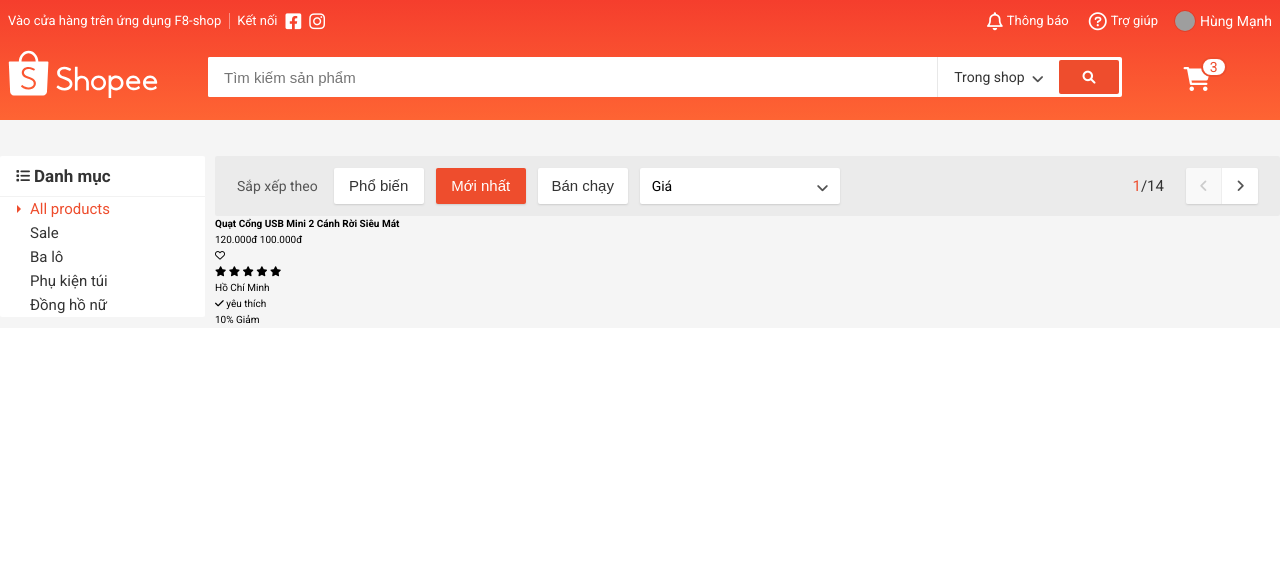
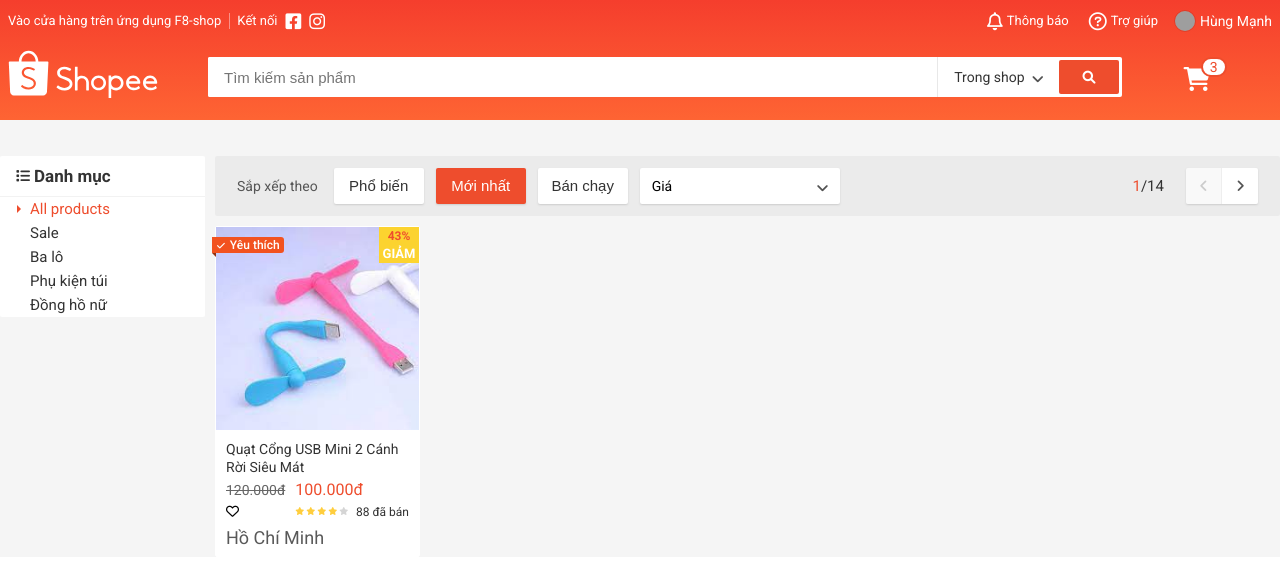
Before and after one commit to hungmanh02/cover_template_shoppe, a PHP site: page / in a window 1280 px wide. Shown: the top 584 px of the page. Run offline with PHP 8.4, Linux system fonts and the light colour scheme; grey boxes are pictures that could not be loaded.

Commit message:
css sản phẩm

```diff
--- a/assets/css/base.css
+++ b/assets/css/base.css
@@ -4,6 +4,7 @@
     --black-color:#000;
     --text-color:#333;
     --border-color:#dbdbdb;
+    --star-gold-color:#ffce3e;
     --header-height:120px;
     --navbar-height:34px;
     --header-with-search-height:calc(var(--header-height) - var(--navbar-height));
--- a/assets/css/main.css
+++ b/assets/css/main.css
@@ -882,5 +882,162 @@
 }
 /* sản phẩm */
 .product-item{
+    position: relative;
+    margin-top: 10px;
+    background-color: var(--white-color);
+    border: 1px solid var(--white-color);
+    border-radius: 2px;
+}
+.product-item:hover{
+    border: 1px solid var(--primary-color);
+    border-radius: 2px;
+}
+.product-item__img{
+    padding-top: 100%;
+    background-repeat: no-repeat;
+    background-size: contain;
+    background-position: center;
+}
+/*  */
+.product-item__name{
+    font-size: 1.4rem;
+    font-weight: 400;
+    color: var(--text-color);
+    line-height: 1.8rem;
+    height: 3.6rem;
+    margin: 10px 10px 6px;
+    overflow: hidden;
+
+    /* display: block; */
+
+    /* display: -webkit-box;
+    -webkit-box-orient: vertical;
+    -webkit-line-clamp: 2; */
+
+    /* text-overflow: ellipsis;
+    white-space: nowrap; */
+}
+.product-item__price{
+    display: flex;
+    /* về phần chân chữ */
+    align-items: baseline;
+    flex-wrap: wrap;
 
 }
+.product-item__price-old{
+    font-size: 1.4rem;
+    color: #666;
+    text-decoration: line-through;
+    margin-left: 10px;
+
+}
+.product-item__price-current{
+    font-size: 1.6rem;
+    color: var(--primary-color);
+    margin-left: 10px;
+
+}
+.product-item__action{
+    display: flex;
+    justify-content: space-between;
+    margin: 6px 10px 0;
+
+}
+.product-item__like{
+    font-size: 1.3rem;
+
+}
+.product-item__like-icon-fill{
+    color: #f63d30;
+    display: none;
+}
+.product-item__like--liked .product-item__like-icon-fill{
+    display: inline-block;
+}
+.product-item__like--liked .product-item__like-icon-empty {
+    display: none;
+}
+.product-item__rating{
+    color: #d5d5d5;
+    font-size: 1rem;
+    transform: scale(0.8);
+    transform-origin: right;
+    margin: -1px 0 0 auto;
+
+}
+.product-item__star--gold{
+    color: var(--star-gold-color);
+}
+.product-item__sold{
+    font-size: 1.2rem;
+    color: var(--text-color);
+    margin-left: 8px;
+}
+.product-item__adress{
+    display: flex;
+    font-size: 1.8rem;
+    margin: 10px;
+
+}
+.product-item__adress-name{
+    color: #595959;
+
+}
+.product-item__favourite{
+    position: absolute;
+    top: 10px;
+    left: -4px;
+    color:rgb(242, 82, 32) ;
+    background-color: currentColor;
+    font-size: 1.2rem;
+    line-height: 1.6rem;
+    font-weight: 500;
+    padding-right: 4px;
+    border-top-right-radius: 3px;
+    border-bottom-right-radius: 3px;
+
+}
+.product-item__favourite span{
+    color: var(--white-color);
+}
+.product-item__favourite::before{
+    content: "";
+    position: absolute;
+    left: 0;
+    bottom: -4px;
+    border-top: 4px solid currentColor;
+    border-left: 4px solid transparent;
+    filter:brightness(60%);
+}
+.product-item__favourite i{
+    color: var(--white-color);
+    font-size: 0.9rem;
+    margin: 0 2px 0 5px;
+}
+.product-item__sale-off{
+    position: absolute;
+    top: 0;
+    right: 0;
+    width: 40px;
+    height: 36px;
+    text-align: center;
+    background-color:  rgba(255,212,36,0.94);
+
+
+}
+.product-item__sale-off-percent{
+    color: #ee4d2d;
+    font-weight: 600;
+    font-size: 1.2rem;
+    line-height: 1.2rem;
+    position: relative;
+    top: 2px;
+}
+.product-item__sale-off-label{
+    color: var(--white-color);
+    font-size: 1.3rem;
+    line-height: 1.3rem;
+    font-weight: 600;
+    position: relative;
+    top: 4px;
+}
--- a/index.html
+++ b/index.html
@@ -329,24 +329,26 @@
                                         <!-- sản phẩm -->
                                         <div class="product-item">
                                             <div class="product-item__img" style="background-image: url(./assets/img/download.jfif);"></div>
-                                            <h4 class="product-item__name">Quạt Cổng USB Mini 2 Cánh Rời Siêu Mát</h4>
+                                            <h4 class="product-item__name">Quạt Cổng USB Mini 2 Cánh Rời Siêu Mát </h4>
                                             <div class="product-item__price">
                                                 <span class="product-item__price-old">120.000đ</span>
                                                 <span class="product-item__price-current">100.000đ</span>
                                             </div>
                                             <div class="product-item__action">
-                                                <span class="product-item__like">
-                                                    <i class="far fa-heart"></i>
-                                                    <!-- <i class="fas fa-heart"></i> -->
+                                                <!-- thêm class product-item__like--liked thì chuyển đỏ thành thích -->
+                                                <span class="product-item__like ">
+                                                    <i class="product-item__like-icon-empty far fa-heart"></i>
+                                                    <i class="product-item__like-icon-fill fas fa-heart"></i>
                                                 </span>
                                                 <div class="product-item__rating">
-                                                    <i class="fas fa-star"></i>
-                                                    <i class="fas fa-star"></i>
-                                                    <i class="fas fa-star"></i>
-                                                    <i class="fas fa-star"></i>
+                                                    <i class="product-item__star--gold fas fa-star"></i>
+                                                    <i class="product-item__star--gold fas fa-star"></i>
+                                                    <i class="product-item__star--gold fas fa-star"></i>
+                                                    <i class="product-item__star--gold fas fa-star"></i>
                                                     <i class="fas fa-star"></i>
 
                                                 </div>
+                                                <span class="product-item__sold">88 đã bán</span>
                                             </div>
                                             <div class="product-item__adress">
                                                 <span class="product-item__adress-name">Hồ Chí Minh</span>
@@ -355,11 +357,12 @@
                                             <!-- yêu thích -->
                                             <div class="product-item__favourite">
                                                 <i class="fas fa-check"></i>
-                                                yêu thích
+                                                <span>Yêu thích</span>
+
                                             </div>
                                             <div class="product-item__sale-off">
-                                                <span class="product-item__sale-off-percent">10%</span>
-                                                <span class="product-item__sale-off-label">Giảm</span>
+                                                <span class="product-item__sale-off-percent">43%</span>
+                                                <span class="product-item__sale-off-label">GIẢM</span>
                                             </div>
                                         </div>
                                     </div>
```
